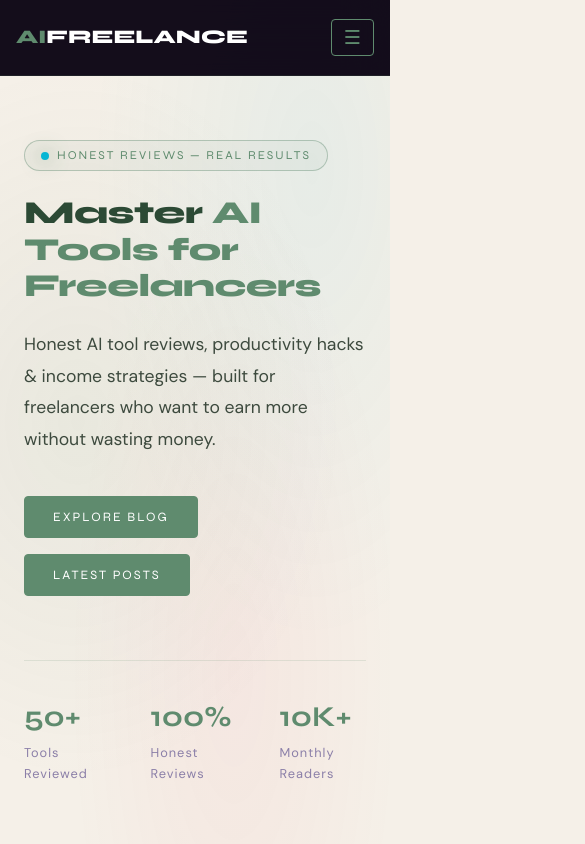
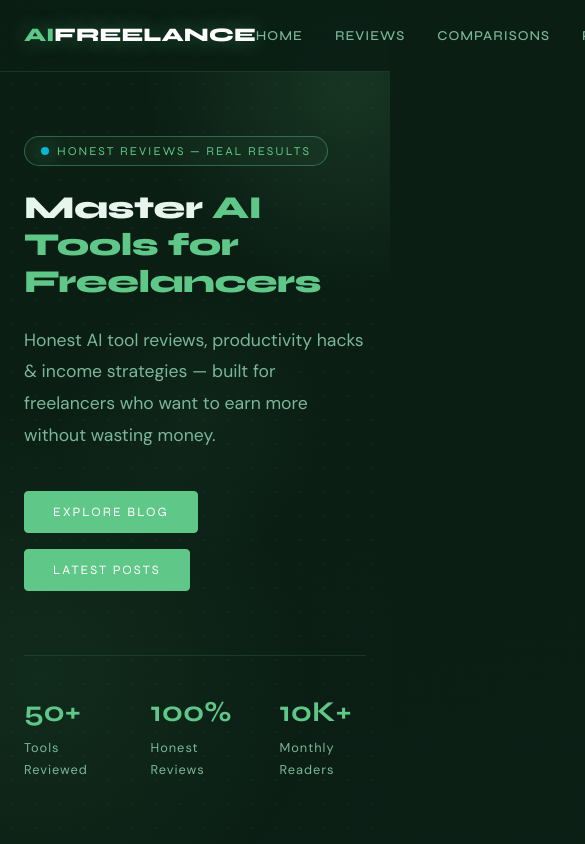
Before and after one commit to venomdesire40-byte/ai-freelance-blog, a Next.js app: page / in a window 390 px wide. Shown: the top 844 px of the page, 585 px wide, since content can reach past the window. Built offline with nearby package versions, Linux system fonts and the light colour scheme.

Commit message:
deep forest theme applied all pages

```diff
--- a/app/globals.css
+++ b/app/globals.css
@@ -1,39 +1,28 @@
 @import url('https://fonts.googleapis.com/css2?family=Syne:wght@400;500;600;700;800&family=DM+Sans:ital,wght@0,300;0,400;0,500;1,300&display=swap');
 
 :root {
-  --bg: #F5F0E8;
-  --bg2: #EDE8DC;
-  --accent: #5F8B6E;
-  --accent2: #06b6d4;
-  --accent3: #f43f5e;
-  --text: #f1f0f5;
-  --text-muted: #8b7fa8;
-  --border: rgba(168, 85, 247, 0.2);
-  --card-bg: rgba(13, 0, 24, 0.7);
-  --glow: 0 0 30px rgba(168, 85, 247, 0.3);
+  --bg: #0B1E14;
+  --bg2: #0E2018;
+  --accent: #5FC888;
+  --accent2: #7DC49A;
+  --accent3: #3D7A55;
+  --text: #E8F5EE;
+  --text-muted: #7AB899;
+  --border: rgba(95,190,120,0.2);
+  --card-bg: rgba(95,139,110,0.1);
 }
 
 * { margin: 0; padding: 0; box-sizing: border-box; }
 html { scroll-behavior: smooth; }
 
 body {
-  background: var(--bg);
+  background: linear-gradient(160deg, #0B1E14 0%, #0E2018 40%, #091710 100%);
   color: var(--text);
   font-family: 'DM Sans', sans-serif;
   font-size: 16px;
   line-height: 1.7;
   overflow-x: hidden;
-}
-
-/* Animated Gradient Background */
-.grid-bg {
-  position: fixed; inset: 0;
-  background:
-    radial-gradient(ellipse at 20% 50%, rgba(95,139,110,0.08) 0%, transparent 60%),
-    radial-gradient(ellipse at 80% 20%, rgba(6,182,212,0.06) 0%, transparent 50%),
-    radial-gradient(ellipse at 60% 80%, rgba(244,63,94,0.05) 0%, transparent 50%);
-  pointer-events: none;
-  z-index: 0;
+  min-height: 100vh;
 }
 
 /* Scrollbar */
@@ -41,40 +30,49 @@ body {
 ::-webkit-scrollbar-track { background: var(--bg); }
 ::-webkit-scrollbar-thumb { background: var(--accent); border-radius: 2px; }
 
+/* Background */
+.grid-bg {
+  position: fixed; inset: 0;
+  background-image: radial-gradient(circle, rgba(95,139,110,0.08) 1px, transparent 1px);
+  background-size: 24px 24px;
+  pointer-events: none;
+  z-index: 0;
+}
+.grid-bg::before {
+  content: '';
+  position: absolute; inset: 0;
+  background:
+    radial-gradient(circle 300px at 90% 10%, rgba(95,190,120,0.15) 0%, transparent 70%),
+    radial-gradient(circle 400px at 10% 80%, rgba(60,140,80,0.12) 0%, transparent 70%),
+    radial-gradient(circle 200px at 50% 50%, rgba(95,190,120,0.05) 0%, transparent 70%);
+}
+
 /* Animations */
 @keyframes fadeInUp {
   from { opacity: 0; transform: translateY(30px); }
   to { opacity: 1; transform: translateY(0); }
 }
 @keyframes pulse-glow {
-  0%,100% { box-shadow: 0 0 8px rgba(95,139,110,0.4); }
-  50% { box-shadow: 0 0 20px rgba(95,139,110,0.9); }
+  0%,100% { box-shadow: 0 0 8px rgba(95,190,120,0.4); }
+  50% { box-shadow: 0 0 20px rgba(95,190,120,0.9); }
 }
 @keyframes float {
   0%,100% { transform: translateY(0px); }
   50% { transform: translateY(-8px); }
 }
-@keyframes shimmer {
-  0% { background-position: -200% center; }
-  100% { background-position: 200% center; }
-}
 
 .animate-fadeInUp { animation: fadeInUp 0.7s ease both; }
 .animate-float { animation: float 4s ease-in-out infinite; }
 .animate-pulse-glow { animation: pulse-glow 2s ease-in-out infinite; }
+
+/* Mobile */
+@media (max-width: 768px) {
+  nav .nav-links { display: none !important; }
+  .hamburger-btn { display: block !important; }
+  body { overflow-x: hidden; max-width: 100vw; }
+}
+
 @keyframes fadeInUp {
   from { opacity: 0; transform: translateY(20px); }
   to { opacity: 1; transform: translateY(0); }
 }
-@media (max-width: 768px) {
-  nav .nav-links {
-    display: none !important;
-  }
-  .hamburger-btn {
-    display: block !important;
-  }
-  body {
-    overflow-x: hidden;
-    max-width: 100vw;
-  }
-}
--- a/app/page.tsx
+++ b/app/page.tsx
@@ -10,7 +10,7 @@ const posts = [
     category: "AI Reviews",
     date: "Apr 28, 2026",
     readTime: "8 min read",
-    color: "#5F8B6E",
+    color: "#5FC888",
     image: "https://images.unsplash.com/photo-1455390582262-044cdead277a?w=600&q=80&auto=format&fit=crop",
   },
   {
@@ -21,7 +21,7 @@ const posts = [
     category: "Comparisons",
     date: "Apr 25, 2026",
     readTime: "12 min read",
-    color: "#5F8B6E",
+    color: "#5FC888",
     image: "https://images.unsplash.com/photo-1486312338219-ce68d2c6f44d?w=600&q=80&auto=format&fit=crop",
   },
   {
@@ -32,7 +32,7 @@ const posts = [
     category: "Productivity",
     date: "Apr 20, 2026",
     readTime: "6 min read",
-    color: "#5F8B6E",
+    color: "#5FC888",
     image: "https://images.unsplash.com/photo-1499750310107-5fef28a66643?w=600&q=80&auto=format&fit=crop",
   },
   {
@@ -43,7 +43,7 @@ const posts = [
     category: "AI Reviews",
     date: "Apr 30, 2026",
     readTime: "10 min read",
-    color: "#5F8B6E",
+    color: "#5FC888",
     image: "https://images.unsplash.com/photo-1507238691740-187a5b1d37b8?w=600&q=80&auto=format&fit=crop",
   },
   {
@@ -54,7 +54,7 @@ const posts = [
     category: "Productivity",
     date: "Apr 29, 2026",
     readTime: "8 min read",
-    color: "#5F8B6E",
+    color: "#5FC888",
     image: "https://images.unsplash.com/photo-1517245386807-bb43f82c33c4?w=600&q=80&auto=format&fit=crop",
   },
   {
@@ -65,7 +65,7 @@ const posts = [
     category: "Productivity",
     date: "May 3, 2026",
     readTime: "11 min read",
-    color: "#5F8B6E",
+    color: "#5FC888",
     image: "https://images.unsplash.com/photo-1553877522-43269d4ea984?w=600&q=80&auto=format&fit=crop",
   },
   {
@@ -76,7 +76,7 @@ const posts = [
     category: "Productivity",
     date: "May 12, 2026",
     readTime: "11 min read",
-    color: "#5F8B6E",
+    color: "#5FC888",
     image: "https://images.unsplash.com/photo-1521737604893-d14cc237f11d?w=600&q=80&auto=format&fit=crop",
   },
   {
@@ -87,7 +87,7 @@ const posts = [
     category: "AI Reviews",
     date: "May 13, 2026",
     readTime: "10 min read",
-    color: "#5F8B6E",
+    color: "#5FC888",
     image: "https://images.unsplash.com/photo-1573804633927-bfcbcd909acd?w=600&q=80&auto=format&fit=crop",
   },
   {
@@ -98,7 +98,7 @@ const posts = [
     category: "Productivity",
     date: "May 14, 2026",
     readTime: "12 min read",
-    color: "#5F8B6E",
+    color: "#5FC888",
     image: "https://images.unsplash.com/photo-1579621970563-ebec7560ff3e?w=600&q=80&auto=format&fit=crop",
   },
   {
@@ -109,7 +109,7 @@ const posts = [
     category: "AI Reviews",
     date: "May 14, 2026",
     readTime: "11 min read",
-    color: "#5F8B6E",
+    color: "#5FC888",
     image: "https://images.unsplash.com/photo-1460925895917-afdab827c52f?w=600&q=80&auto=format&fit=crop",
   },
   {
@@ -120,7 +120,7 @@ const posts = [
     category: "AI Reviews",
     date: "May 14, 2026",
     readTime: "10 min read",
-    color: "#5F8B6E",
+    color: "#5FC888",
     image: "https://images.unsplash.com/photo-1542435503-956c469947f6?w=600&q=80&auto=format&fit=crop",
   },
   {
@@ -131,7 +131,7 @@ const posts = [
     category: "Productivity",
     date: "May 14, 2026",
     readTime: "9 min read",
-    color: "#5F8B6E",
+    color: "#5FC888",
     image: "https://images.unsplash.com/photo-1507003211169-0a1dd7228f2d?w=600&q=80&auto=format&fit=crop",
   },
   {
@@ -142,7 +142,7 @@ const posts = [
     category: "Comparisons",
     date: "May 14, 2026",
     readTime: "13 min read",
-    color: "#5F8B6E",
+    color: "#5FC888",
     image: "https://images.unsplash.com/photo-1677442135703-1787eea5ce01?w=600&q=80&auto=format&fit=crop",
   },
   {
@@ -153,7 +153,7 @@ const posts = [
     category: "Productivity",
     date: "May 15, 2026",
     readTime: "13 min read",
-    color: "#5F8B6E",
+    color: "#5FC888",
     image: "https://images.unsplash.com/photo-1485827404703-89b55fcc595e?w=600&q=80&auto=format&fit=crop",
   },
   {
@@ -164,7 +164,7 @@ const posts = [
     category: "AI Reviews",
     date: "May 15, 2026",
     readTime: "11 min read",
-    color: "#5F8B6E",
+    color: "#5FC888",
     image: "https://images.unsplash.com/photo-1559136555-9303baea8ebd?w=600&q=80&auto=format&fit=crop",
   },
   {
@@ -175,7 +175,7 @@ const posts = [
     category: "Productivity",
     date: "May 15, 2026",
     readTime: "10 min read",
-    color: "#5F8B6E",
+    color: "#5FC888",
     image: "https://images.unsplash.com/photo-1620712943543-bcc4688e7485?w=600&q=80&auto=format&fit=crop",
   },
   {
@@ -186,7 +186,7 @@ const posts = [
     category: "Productivity",
     date: "May 15, 2026",
     readTime: "10 min read",
-    color: "#5F8B6E",
+    color: "#5FC888",
     image: "https://images.unsplash.com/photo-1499750310107-5fef28a66643?w=600&q=80&auto=format&fit=crop",
   },
   {
@@ -197,7 +197,7 @@ const posts = [
     category: "AI Reviews",
     date: "May 15, 2026",
     readTime: "11 min read",
-    color: "#5F8B6E",
+    color: "#5FC888",
     image: "https://images.unsplash.com/photo-1611162617474-5b21e879e113?w=600&q=80&auto=format&fit=crop",
   },
   {
@@ -208,7 +208,7 @@ const posts = [
     category: "Productivity",
     date: "June 2, 2026",
     readTime: "12 min read",
-    color: "#5F8B6E",
+    color: "#5FC888",
     image: "https://images.unsplash.com/photo-1579621970563-ebec7560ff3e?w=600&q=80&auto=format&fit=crop",
   },
   {
@@ -219,7 +219,7 @@ const posts = [
     category: "AI Reviews",
     date: "June 2, 2026",
     readTime: "11 min read",
-    color: "#5F8B6E",
+    color: "#5FC888",
     image: "https://images.unsplash.com/photo-1455390582262-044cdead277a?w=600&q=80&auto=format&fit=crop",
   },
   {
@@ -230,7 +230,7 @@ const posts = [
     category: "Productivity",
     date: "June 2, 2026",
     readTime: "12 min read",
-    color: "#5F8B6E",
+    color: "#5FC888",
     image: "https://images.unsplash.com/photo-1542435503-956c469947f6?w=600&q=80&auto=format&fit=crop",
   },
   {
@@ -241,7 +241,7 @@ const posts = [
     category: "Comparisons",
     date: "June 2, 2026",
     readTime: "11 min read",
-    color: "#5F8B6E",
+    color: "#5FC888",
     image: "https://images.unsplash.com/photo-1507238691740-187a5b1d37b8?w=600&q=80&auto=format&fit=crop",
   },
   {
@@ -252,7 +252,7 @@ const posts = [
     category: "AI Reviews",
     date: "June 2, 2026",
     readTime: "10 min read",
-    color: "#5F8B6E",
+    color: "#5FC888",
     image: "https://images.unsplash.com/photo-1460925895917-afdab827c52f?w=600&q=80&auto=format&fit=crop",
   },
 ];
@@ -280,81 +280,40 @@ const [menuOpen, setMenuOpen] = useState(false);
     <main style={{ minHeight: "100vh", position: "relative", zIndex: 1 }}>
 
       {/* Navbar */}
-      <nav style={{
+<nav style={{
   display: "flex", justifyContent: "space-between", alignItems: "center",
-  padding: "1.2rem 1rem", borderBottom: "1px solid rgba(95,139,110,0.15)",
+  padding: "1.2rem 1.5rem", borderBottom: "1px solid rgba(95,200,136,0.15)",
   backdropFilter: "blur(20px)", position: "sticky", top: 0, zIndex: 100,
-  background: "rgba(8,0,16,0.95)",
+  background: "rgba(11,30,20,0.9)",
   opacity: visible ? 1 : 0, transition: "opacity 0.8s ease",
 }}>
   <a href="/" style={{
     fontFamily: "'Syne', sans-serif", fontSize: "1.2rem",
-    fontWeight: 800, color: "#5F8B6E", textDecoration: "none",
+    fontWeight: 800, color: "#5FC888", textDecoration: "none",
+    textShadow: "0 0 20px rgba(95,200,136,0.4)",
   }}>
     AI<span style={{ color: "#ffffff" }}>FREELANCE</span>
   </a>
 
-  {/* Desktop Nav */}
-  <div style={{ display: "flex", gap: "2rem" }} className="nav-links">
+  <div style={{ display: "flex", gap: "2rem", alignItems: "center" }}>
     {[
       { label: "Home", href: "/" },
-      { label: "Reviews", href: "/#latest" },
-      { label: "Comparisons", href: "/#latest" },
-      { label: "Productivity", href: "/#latest" },
+      { label: "Reviews", href: "/" },
+{ label: "Comparisons", href: "/" },
+{ label: "Productivity", href: "/" },
       { label: "About", href: "/about" },
     ].map((item) => (
       <a key={item.label} href={item.href} style={{
-        color: "#8b7fa8", textDecoration: "none", fontSize: "0.85rem",
+        color: "#7AB899", textDecoration: "none", fontSize: "0.85rem",
         fontFamily: "'Syne', sans-serif", fontWeight: 500,
         letterSpacing: "1px", textTransform: "uppercase",
         transition: "color 0.2s",
       }}
-        onMouseEnter={e => (e.target as HTMLElement).style.color = "#5F8B6E"}
-        onMouseLeave={e => (e.target as HTMLElement).style.color = "#8b7fa8"}
+        onMouseEnter={e => (e.target as HTMLElement).style.color = "#5FC888"}
+        onMouseLeave={e => (e.target as HTMLElement).style.color = "#7AB899"}
       >{item.label}</a>
     ))}
   </div>
-
-  {/* Hamburger Button */}
-  <button
-    onClick={() => setMenuOpen(!menuOpen)}
-    style={{
-      background: "transparent",
-      border: "1px solid #5F8B6E",
-      color: "#5F8B6E",
-      padding: "6px 12px",
-      borderRadius: "4px",
-      fontSize: "1.2rem",
-      cursor: "pointer",
-    }}
-    className="hamburger-btn"
-  >☰</button>
-
-  {/* Mobile Menu */}
-  {menuOpen && (
-    <div style={{
-      position: "absolute", top: "100%", left: 0, right: 0,
-      background: "rgba(245,240,232,0.98)",
-      padding: "1rem 1.5rem",
-      display: "flex", flexDirection: "column", gap: "1rem",
-      borderBottom: "1px solid rgba(95,139,110,0.2)",
-      zIndex: 200,
-    }}>
-      {[
-        { label: "Home", href: "/" },
-        { label: "Reviews", href: "/#latest" },
-        { label: "Comparisons", href: "/#latest" },
-        { label: "Productivity", href: "/#latest" },
-        { label: "About", href: "/about" },
-      ].map(item => (
-        <a key={item.label} href={item.href} style={{
-          color: "#5F8B6E", textDecoration: "none",
-          fontSize: "1rem", fontFamily: "'Syne', sans-serif",
-          letterSpacing: "1px", textTransform: "uppercase",
-        }}>{item.label}</a>
-      ))}
-    </div>
-  )}
 </nav>
 
       {/* Hero */}
@@ -365,12 +324,12 @@ const [menuOpen, setMenuOpen] = useState(false);
       }}>
         <div style={{
           display: "inline-flex", alignItems: "center", gap: 8,
-          padding: "4px 16px", border: "1px solid rgba(95,139,110,0.4)",
+          padding: "4px 16px", border: "1px solid rgba(95,200,136,0.4)",
           borderRadius: "20px", marginBottom: "1.5rem",
           fontSize: "0.75rem", letterSpacing: "2px",
-          color: "#5F8B6E", textTransform: "uppercase",
+          color: "#5FC888", textTransform: "uppercase",
           fontFamily: "'Syne', sans-serif",
-          background: "rgba(95,139,110,0.05)",
+          background: "rgba(95,200,136,0.05)",
         }}>
           <span style={{
             display: "inline-block", width: 8, height: 8,
@@ -387,10 +346,10 @@ const [menuOpen, setMenuOpen] = useState(false);
   fontWeight: 800, lineHeight: 1.15, marginBottom: "1.5rem",
   letterSpacing: "-0.5px",
 }}>
-  <span style={{ color: "#2C4A35" }}>Master </span>
+  <span style={{ color: "#E8F5EE" }}>Master </span>
   <span style={{
-    color: "#5F8B6E",
-    borderRight: showCursor ? "3px solid #5F8B6E" : "3px solid transparent",
+    color: "#5FC888",
+    borderRight: showCursor ? "3px solid #5FC888" : "3px solid transparent",
     paddingRight: "4px",
   }}>
     {typed}
@@ -398,7 +357,7 @@ const [menuOpen, setMenuOpen] = useState(false);
 </h1>
 
         <p style={{
-          fontSize: "1.1rem", color: "#3D4A3E", maxWidth: "580px",
+          fontSize: "1.1rem", color: "#7AB899", maxWidth: "580px",
           marginBottom: "2.5rem", lineHeight: 1.8, fontWeight: 400,
         }}>
           Honest AI tool reviews, productivity hacks & income strategies —
@@ -407,22 +366,22 @@ const [menuOpen, setMenuOpen] = useState(false);
 
         <div style={{ display: "flex", gap: "1rem", flexWrap: "wrap" }}>
           {[
-            { label: "EXPLORE BLOG", color: "#FFFFFF", border: "#5F8B6E", bg: "#5F8B6E" },
-{ label: "LATEST POSTS", color: "#FFFFFF", border: "#5F8B6E", bg: "#5F8B6E" },
+            { label: "EXPLORE BLOG", color: "#5FC888", border: "#5FC888", bg: "rgba(95,200,136,0.1)" },
+{ label: "LATEST POSTS", color: "#7AB899", border: "rgba(95,200,136,0.3)", bg: "rgba(95,200,136,0.05)" },
           ].map(btn => (
             <button key={btn.label} style={{
-              padding: "12px 28px", background: "#5F8B6E",
-              border: `1px solid #5F8B6E`, color: "#FFFFFF",
+              padding: "12px 28px", background: "#5FC888",
+              border: `1px solid #5FC888`, color: "#FFFFFF",
               fontFamily: "'Syne', sans-serif", fontSize: "0.8rem",
               letterSpacing: "2px", borderRadius: "4px",
               transition: "background 0.2s, box-shadow 0.2s",
             }}
               onMouseEnter={e => {
   (e.currentTarget as HTMLElement).style.background = "#4A7A5A";
-  (e.currentTarget as HTMLElement).style.boxShadow = `0 4px 15px rgba(95,139,110,0.4)`;
+  (e.currentTarget as HTMLElement).style.boxShadow = `0 4px 15px rgba(95,200,136,0.4)`;
 }}
 onMouseLeave={e => {
-  (e.currentTarget as HTMLElement).style.background = "#5F8B6E";
+  (e.currentTarget as HTMLElement).style.background = "#5FC888";
   (e.currentTarget as HTMLElement).style.boxShadow = "none";
 }}
             >{btn.label}</button>
@@ -432,15 +391,15 @@ onMouseLeave={e => {
         {/* Stats */}
         <div style={{
           display: "flex", gap: "3rem", marginTop: "4rem",
-          paddingTop: "2rem", borderTop: "1px solid rgba(95,139,110,0.15)",
+          paddingTop: "2rem", borderTop: "1px solid rgba(95,200,136,0.15)",
         }}>
           {[["50+", "Tools Reviewed"], ["100%", "Honest Reviews"], ["10K+", "Monthly Readers"]].map(([num, label]) => (
             <div key={label}>
               <div style={{
                 fontFamily: "'Syne', sans-serif", fontSize: "1.8rem",
-                fontWeight: 700, color: "#5F8B6E",
+                fontWeight: 700, color: "#5FC888",
               }}>{num}</div>
-              <div style={{ fontSize: "0.8rem", color: "#8b7fa8", letterSpacing: "1px" }}>{label}</div>
+              <div style={{ fontSize: "0.8rem", color: "#7AB899", letterSpacing: "1px" }}>{label}</div>
             </div>
           ))}
         </div>
@@ -450,7 +409,7 @@ onMouseLeave={e => {
       <section style={{ padding: "2rem 1.5rem 4rem", maxWidth: "1100px", margin: "0 auto" }}>
         <h2 style={{
           fontFamily: "'Syne', sans-serif", fontSize: "1rem",
-          letterSpacing: "3px", color: "#8b7fa8", textTransform: "uppercase",
+          letterSpacing: "3px", color: "#7AB899", textTransform: "uppercase",
           marginBottom: "2rem",
         }}>Latest Posts</h2>
 
@@ -458,13 +417,13 @@ onMouseLeave={e => {
           {posts.map((post, i) => (
             <a key={post.id} href={`/blog/${post.slug}`} style={{ textDecoration: "none" }}>
               <article style={{
-  background: "rgba(255,255,255,0.6)",
-  border: `1px solid rgba(95,139,110,0.15)`,
-  borderRadius: "12px", overflow: "hidden",
-  backdropFilter: "blur(10px)",
-  display: "flex", flexDirection: "column",
-  height: "100%",
-boxShadow: "inset 0 0 30px rgba(95,139,110,0.06)",
+  background: "rgba(14,32,24,0.85)",
+border: `1px solid rgba(95,200,136,0.15)`,
+borderRadius: "12px", overflow: "hidden",
+backdropFilter: "blur(10px)",
+display: "flex", flexDirection: "column",
+height: "100%",
+boxShadow: "inset 0 0 30px rgba(95,200,136,0.06)",
                 opacity: visible ? 1 : 0,
                 transform: visible ? "translateY(0)" : "translateY(20px)",
                 transition: `opacity 0.6s ease ${0.4 + i * 0.15}s, transform 0.6s ease ${0.4 + i * 0.15}s, border-color 0.08s, box-shadow 0.08s`,
@@ -477,7 +436,7 @@ boxShadow: "inset 0 0 30px rgba(95,139,110,0.06)",
                 }}
                 onMouseLeave={e => {
                   const el = e.currentTarget as HTMLElement;
-                  el.style.borderColor = "rgba(95,139,110,0.12)";
+                  el.style.borderColor = "rgba(95,200,136,0.12)";
                   el.style.boxShadow = "none";
                   el.style.transform = "translateY(0)";
                 }}
@@ -513,17 +472,16 @@ boxShadow: "inset 0 0 30px rgba(95,139,110,0.06)",
   fontSize: "0.65rem", letterSpacing: "1px",
   color: "#ffffff", textTransform: "uppercase",
   fontFamily: "'Syne', sans-serif", fontWeight: 600,
-  background: "rgba(95,139,110,0.85)",
+  background: "rgba(95,200,136,0.85)",
 }}>{post.category}</div>
 
 <h3 style={{
   fontFamily: "'Syne', sans-serif", fontSize: "0.95rem",
   fontWeight: 700, marginBottom: "0.75rem", lineHeight: 1.4,
-  color: "#2C4A35",
-                    textShadow: "0 0 12px rgba(95,139,110,0.25), 0 0 25px rgba(95,139,110,0.12)",
+  color: "#E8F5EE",
                   }}>{post.title}</h3>
 
-                  <p style={{ color: "#3D4A3E", fontSize: "0.875rem", marginBottom: "1rem", lineHeight: 1.6 }}>
+                  <p style={{ color: "#7AB899", fontSize: "0.875rem", marginBottom: "1rem", lineHeight: 1.6 }}>
                     {post.excerpt}
                   </p>
 
@@ -540,12 +498,12 @@ boxShadow: "inset 0 0 30px rgba(95,139,110,0.06)",
 
       {/* Footer */}
       <footer style={{
-        borderTop: "1px solid rgba(95,139,110,0.1)",
+        borderTop: "1px solid rgba(95,200,136,0.1)",
         padding: "2rem 3rem", textAlign: "center",
         color: "#5a4f6e", fontSize: "0.8rem",
         fontFamily: "'Syne', sans-serif", letterSpacing: "1px",
       }}>
-        AI<span style={{ color: "#2C4A35" }}>FREELANCE</span> © 2026 — Built for Freelancers
+        AI<span style={{ color: "#E8F5EE" }}>FREELANCE</span> © 2026 — Built for Freelancers
       </footer>
 
     </main>
```
Also changed, not shown: app/blog/[slug]/blog-content.tsx (+42 -42 lines).
